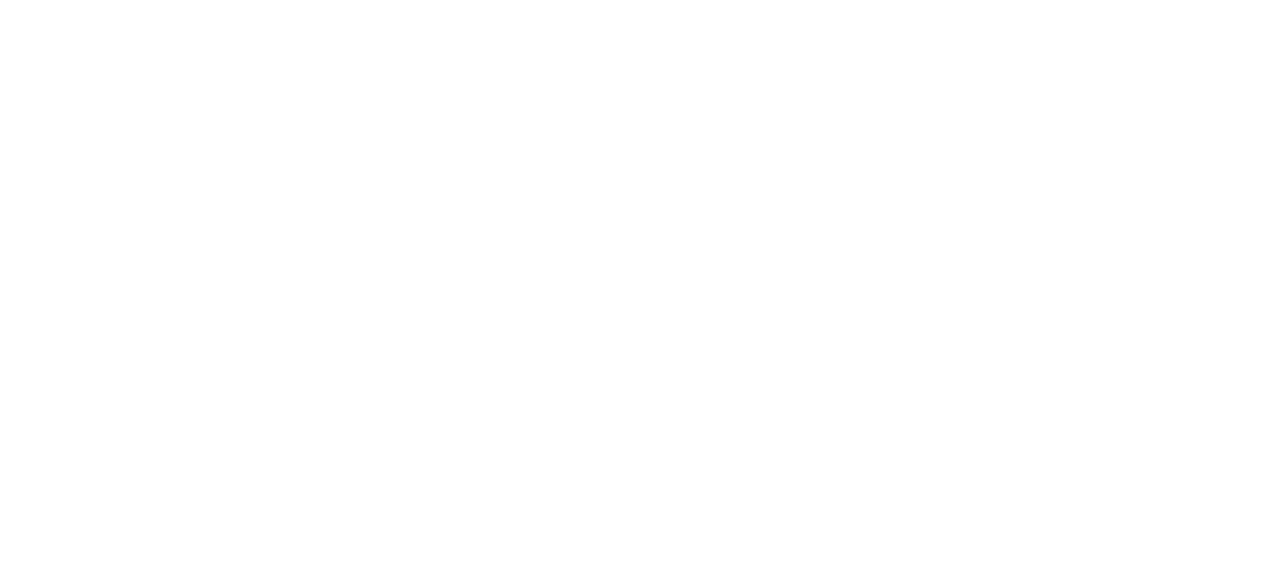
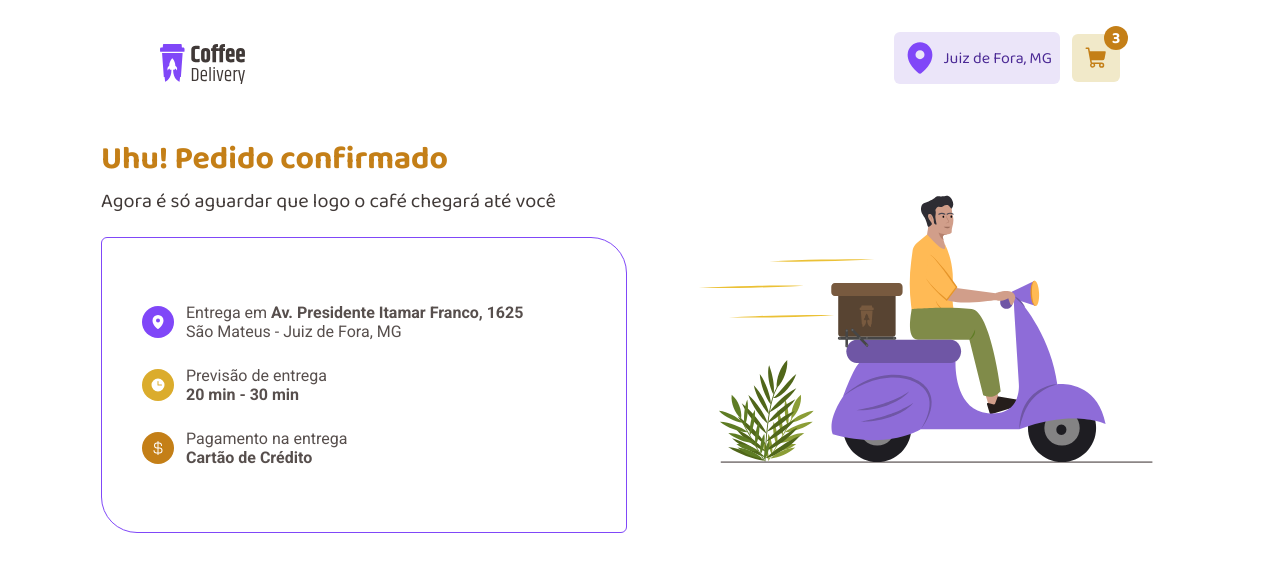
Before and after one commit to salesmiguelz/coffee-delivery-react, a React (Vite) app: page /success in a window 1280 px wide. Before the commit this address had no page. Shown: the top 572 px of the page. Built offline with nearby package versions, Linux system fonts and the light colour scheme.

Commit message:
feat: success page

```diff
--- a/src/Router.tsx
+++ b/src/Router.tsx
@@ -2,6 +2,7 @@
 import { DefaultLayout } from "./layouts/DefaultLayout";
 import { Home } from "./pages/Home";
 import { Checkout } from "./pages/Checkout";
+import { Success } from "./pages/Success";
 
 
 export function Router() {
@@ -10,6 +11,7 @@
             <Route path="/" element={<DefaultLayout />}>
                 <Route path="/" element={<Home />} />
                 <Route path="/checkout" element={<Checkout />} />
+                <Route path="/success" element={<Success />} />
             </Route>
         </Routes>
     )
--- /dev/null
+++ b/src/pages/Success/index.tsx
@@ -0,0 +1,56 @@
+import { ClockIcon, CurrencyDollarIcon, MapPinIcon } from "@phosphor-icons/react";
+import { Container, DeliveryData, DeliveryItem, IconWrapper, ItemText, SuccessImage, SuccessMessage, SuccessText } from "./styles";
+import DriverImage from "../../assets/driver.svg"
+
+export function Success() {
+    return (
+        <Container>
+            <SuccessMessage>
+                <SuccessText>
+                    <h2>Uhu! Pedido confirmado</h2>
+                    <p>Agora é só aguardar que logo o café chegará até você</p>
+                </SuccessText>
+
+                <DeliveryData>
+                    <DeliveryItem>
+                        <IconWrapper variant="location">
+                            <MapPinIcon weight="fill" />
+                        </IconWrapper>
+                        <ItemText>
+                            Entrega em  <strong>Av. Presidente Itamar Franco, 1625</strong>
+                            <br />
+                            São Mateus - Juiz de Fora, MG
+                        </ItemText>
+                    </DeliveryItem>
+
+                    <DeliveryItem>
+                        <IconWrapper variant="timer">
+                            <ClockIcon weight="fill" />
+                        </IconWrapper>
+                        <ItemText>
+                            Previsão de entrega
+                            <br />
+                            <strong>20 min - 30 min</strong>
+                        </ItemText>
+                    </DeliveryItem>
+
+                    <DeliveryItem>
+                        <IconWrapper variant="payment">
+                            <CurrencyDollarIcon />
+                        </IconWrapper>
+                        <ItemText>
+                            Pagamento na entrega
+                            <br />
+                            <strong>Cartão de Crédito</strong>
+                        </ItemText>
+                    </DeliveryItem>
+                </DeliveryData>
+            </SuccessMessage>
+
+            <SuccessImage>
+                <img src={DriverImage} />
+            </SuccessImage>
+
+        </Container>
+    )
+}
--- /dev/null
+++ b/src/pages/Success/styles.ts
@@ -0,0 +1,59 @@
+import styled from "styled-components";
+
+
+export const Container = styled.div`
+    margin-top: 50px;
+    display: flex;
+    align-items: center;
+    justify-content: center;
+    gap: 60px;
+`
+
+export const SuccessMessage = styled.div`
+
+`
+
+export const SuccessText = styled.div`
+   h2{
+        color: ${props => props.theme['yellow-dark']};
+        font-size: 32px;
+    }
+
+    p{
+        color: ${props => props.theme['base-subtitle']};
+        font-size: 20px;
+    }
+`
+
+export const DeliveryData = styled.div`
+    margin-top: 20px;
+    padding: 40px;
+    border-radius: 6px 36px;
+    border: 1px solid ${props => props.theme['purple']};
+    width: 526px;
+    background-color: '#FFFFFFFF';
+
+`;
+export const DeliveryItem = styled.div`
+  display: flex;
+  align-items: center;
+  gap: 12px;
+  margin: 25px 0px;
+`;
+export const IconWrapper = styled.div<{ variant: 'location' | 'timer' | 'payment' }>`
+  display: flex;
+  align-items: center;
+  justify-content: center;
+  border-radius: 50%;
+  padding: 8px;
+  background-color: ${({ theme, variant }) => variant === 'location' ? theme.purple : variant === 'timer' ? theme.yellow : theme['yellow-dark']};
+  color: ${({ theme }) => theme.white};
+`;
+export const ItemText = styled.div`
+    font-family: 'Roboto';
+    font-size: 16px;
+    color: ${props => props.theme['base-text']}
+`;
+
+export const SuccessImage = styled.div`
+`
```
Also changed, not shown: src/assets/driver.svg (added).
